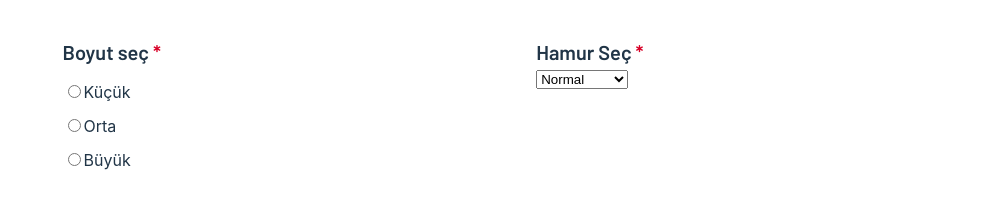
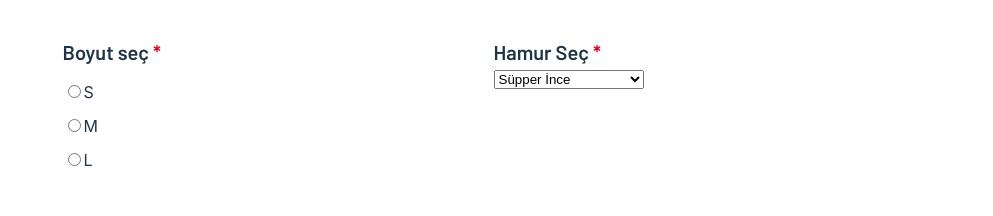
Before and after one commit to aleyna-yildizli/pizza-adv, a React (Vite) app: page /pizza in a window 1280 px wide. Shown: the part 491-707 px from the top of the page, without its empty margins (287-1280 px from the left). Built offline with nearby package versions, Linux system fonts and the light colour scheme; no server answers.

Commit message:
'Boyut Seç' and 'Hamur Seç' Edited

```diff
--- a/src/pages/OrderPage/index.jsx
+++ b/src/pages/OrderPage/index.jsx
@@ -22,9 +22,9 @@ const ingredientOptions = [
   ];
 
   const sizeOptions = {
-    kucukBoy: "Küçük Boy",
-    ortaBoy: "Orta Boy",
-    buyukBoy: "Büyük Boy"
+    S: "S",
+    M: "M",
+    L: "L"
   }
 
 export default function OrderPage (props){
@@ -150,50 +150,53 @@ export default function OrderPage (props){
               id="kucukBoy"
               name="size"
               type="radio"
-              value={"kucukBoy"}
+              value={"S"}
               onChange={handleChange}
-              checked={formData.size == "kucukBoy"}
+              checked={formData.size == "S"}
             />
-            <Label for="kucukBoy">Küçük</Label>
+            <Label for="kucukBoy">S</Label>
             </div>
             <div className='sizeSelectionOption'>
             <Input
               id="ortaBoy"
               name="size"
               type="radio"
-              value={"ortaBoy"}
+              value={"M"}
               onChange={handleChange}
-              checked={formData.size == "ortaBoy"}
+              checked={formData.size == "M"}
             />
-            <Label for="ortaBoy">Orta</Label>
+            <Label for="ortaBoy">M</Label>
             </div>
             <div className='sizeSelectionOption'>
             <Input
               id="buyukBoy"
               name="size"
               type="radio"
-              value={"buyukBoy"}
+              value={"L"}
               onChange={handleChange}
-              checked={formData.size == "buyukBoy"}
+              checked={formData.size == "L"}
             />
-            <Label for="buyukBoy">Büyük</Label>
+            <Label for="buyukBoy">L</Label>
             </div>
             </FormGroup>
-
-             <FormGroup>
+            <FormGroup>
             <Label for="hamurSec" className='sizeSelectionTitle'>Hamur Seç <span className='sizeSelectionRedTitle'>*</span></Label> <br />
             <Input
               id="hamur"
               name="hamur"
+              placeholder="-Hamur Kalınlığı Seç-"
               type="select"
               value={formData.hamurSec}
               onChange={handleChange}
             >
+              <option disabled>-Hamur Kalınlığı Seç-</option>
+              <option>Süpper İnce</option>
+              <option>İnce Kenar</option>
               <option>Normal</option>
-              <option>İnce Kenar</option>
               <option>Kalın Kenar</option>
             </Input>
              </FormGroup>
+
              </div>
 
              <FormGroup>
```
